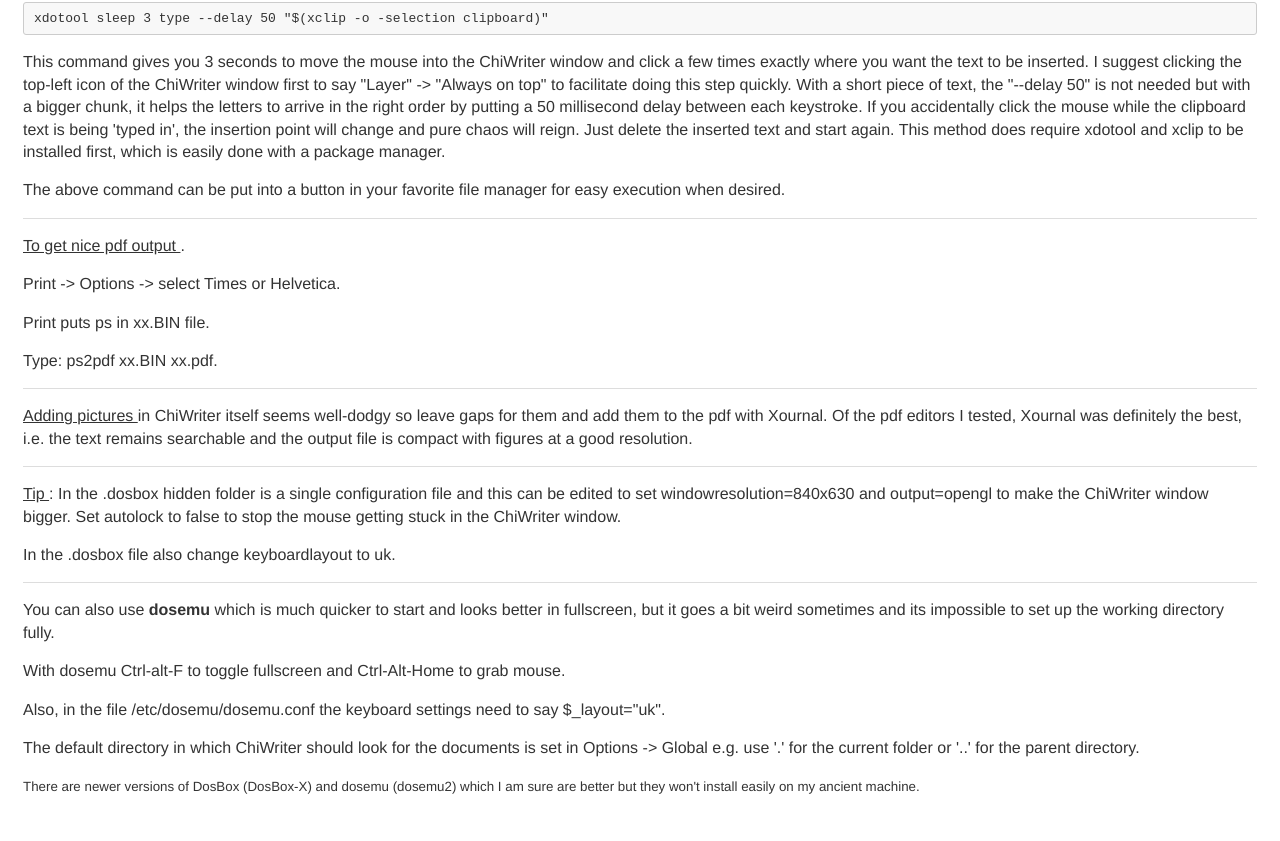
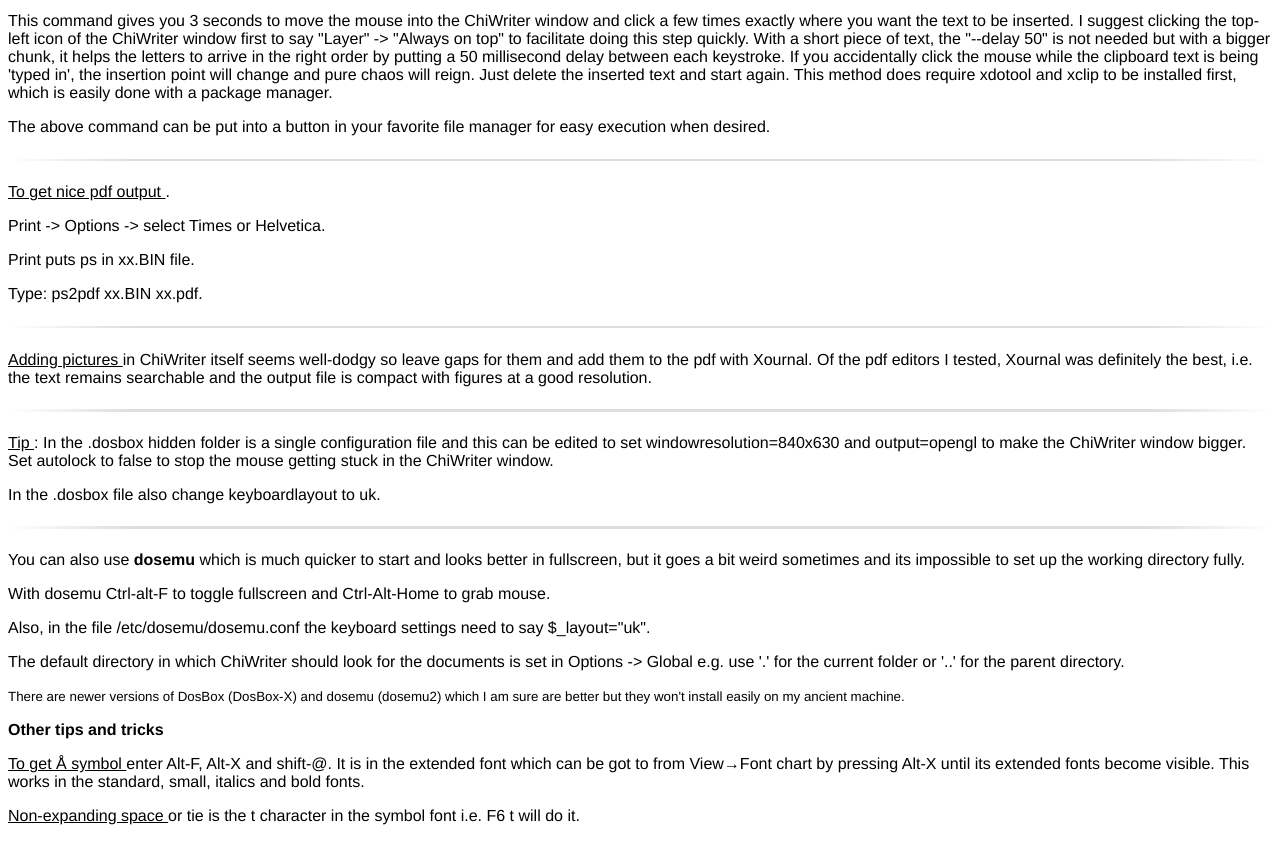
Before and after one commit to jonbcooper/chiwriter, a plain HTML site: page index.html in a window 1280 px wide. Shown: the part 507-1348 px from the top of the page. Drawn offline with nearby package versions, Linux system fonts and the light colour scheme; some packages are replaced by stand-ins of ours.

Commit message:
Add files via upload

```diff
--- a/index.html
+++ b/index.html
@@ -5,8 +5,9 @@
   <title>
    Made with Remarkable!
   </title>
+  <link href="/usr/share/remarkable/media/highlightjs.default.min.css" rel="stylesheet"/>
   <style type="text/css">
-   body,table tr{background-color:#fff}table tr td,table tr th{border:1px solid #ccc;text-align:left;padding:6px 13px;margin:0}pre code,table,table tr{padding:0}hr,pre code{background:0 0}body{font:16px Helvetica,Arial,sans-serif;line-height:1.4;color:#333;word-wrap:break-word;padding:10px 15px}strong,table tr th{font-weight:700}h1{font-size:2em;margin:.67em 0;text-align:center}h2{font-size:1.75em}h3{font-size:1.5em}h4{font-size:1.25em}h1,h2,h3,h4,h5,h6{font-weight:700;position:relative;margin-top:15px;margin-bottom:15px;line-height:1.1}h1,h2{border-bottom:1px solid #eee}hr{height:0;margin:15px 0;overflow:hidden;border:0;border-bottom:1px solid #ddd}a{color:#4183C4}a.absent{color:#c00}ol,ul{padding-left:15px;margin-left:5px}ol{list-style-type:lower-roman}table tr{border-top:1px solid #ccc;margin:0}table tr:nth-child(2n){background-color:#aaa}table tr td :first-child,table tr th :first-child{margin-top:0}table tr td:last-child,table tr th :last-child{margin-bottom:0}img{max-width:100%}blockquote{padding:0 15px;border-left:4px solid #ccc}code,tt{margin:0 2px;padding:0 5px;white-space:nowrap;border:1px solid #eaeaea;background-color:#f8f8f8;border-radius:3px}pre code{margin:0;white-space:pre;border:none}.highlight pre,pre{background-color:#f8f8f8;border:1px solid #ccc;font-size:13px;line-height:19px;overflow:auto;padding:6px 10px;border-radius:3px}
+   h1,h2,h3,h4{color:#6495ed}body,table tr{background-color:#fff}table tr td,table tr th{border:1px solid #ccc;text-align:left;padding:6px 13px;margin:0}pre code,table,table tr{padding:0}body{font-family:Helvetica,Arial,sans-serif}h1,h2{text-align:center}blockquote{background:#f9f9f9;border-left:10px solid #6495ed;margin:1.5em 10px;padding:.5em 10px;font-style:italic}blockquote p{display:inline}hr{clear:both;float:none;width:100%;height:2.5px;margin:1.4em 0;border:none;background:#ddd;background:-webkit-gradient(linear,left bottom,right bottom,color-stop(0,#fff),color-stop(.1,#ddd),color-stop(.9,#ddd),color-stop(1,#fff)) #ddd;background:-moz-linear-gradient(left center,#fff 0,#ddd 10%,#ddd 90%,#fff 100%) #ddd}table tr{border-top:1px solid #ccc;margin:0}table tr:nth-child(2n){background-color:#aaa}table tr th{font-weight:700}table tr td :first-child,table tr th :first-child{margin-top:0}table tr td:last-child,table tr th :last-child{margin-bottom:0}code,tt{margin:0 2px;padding:0 5px;white-space:nowrap;border:1px solid #eaeaea;background-color:#f8f8f8;border-radius:3px}pre code{margin:0;white-space:pre;border:none;background:0 0}.highlight pre,pre{background-color:#f8f8f8;border:1px solid #ccc;font-size:13px;line-height:19px;overflow:auto;padding:6px 10px;border-radius:3px}
   </style>
  </head>
  <body>
@@ -115,5 +116,35 @@
     There are newer versions of DosBox (DosBox-X) and dosemu (dosemu2) which I am sure are better but they won't install easily on my ancient machine.
    </small>
   </p>
+  <p>
+   <b>
+    Other tips and tricks
+   </b>
+  </p>
+  <p>
+   <u>
+    To get Å symbol
+   </u>
+   enter Alt-F, Alt-X and shift-@. It is in the extended font which can be got to from View→Font chart by pressing Alt-X until its extended fonts become visible. This works in the standard, small, italics and bold fonts.
+  </p>
+  <p>
+   <u>
+    Non-expanding space
+   </u>
+   or tie is the t character in the symbol font i.e. F6 t will do it.
+  </p>
+  <script src="/usr/share/remarkable/media/highlight.min.js">
+  </script>
+  <script>
+   hljs.initHighlightingOnLoad();
+  </script>
+  <script src="https://cdnjs.cloudflare.com/ajax/libs/mathjax/2.7.2/MathJax.js?config=TeX-AMS-MML_HTMLorMML" type="text/javascript">
+  </script>
+  <script type="text/javascript">
+   MathJax.Hub.Config({"showProcessingMessages" : false,"messageStyle" : "none","tex2jax": { inlineMath: [ [ "$", "$" ] ] }});
+  </script>
+  <script>
+   window.document.getElementById("remarkable-cursor").scrollIntoView({behavior: "auto", block: "center", inline: "nearest"})
+  </script>
  </body>
 </html>
```
